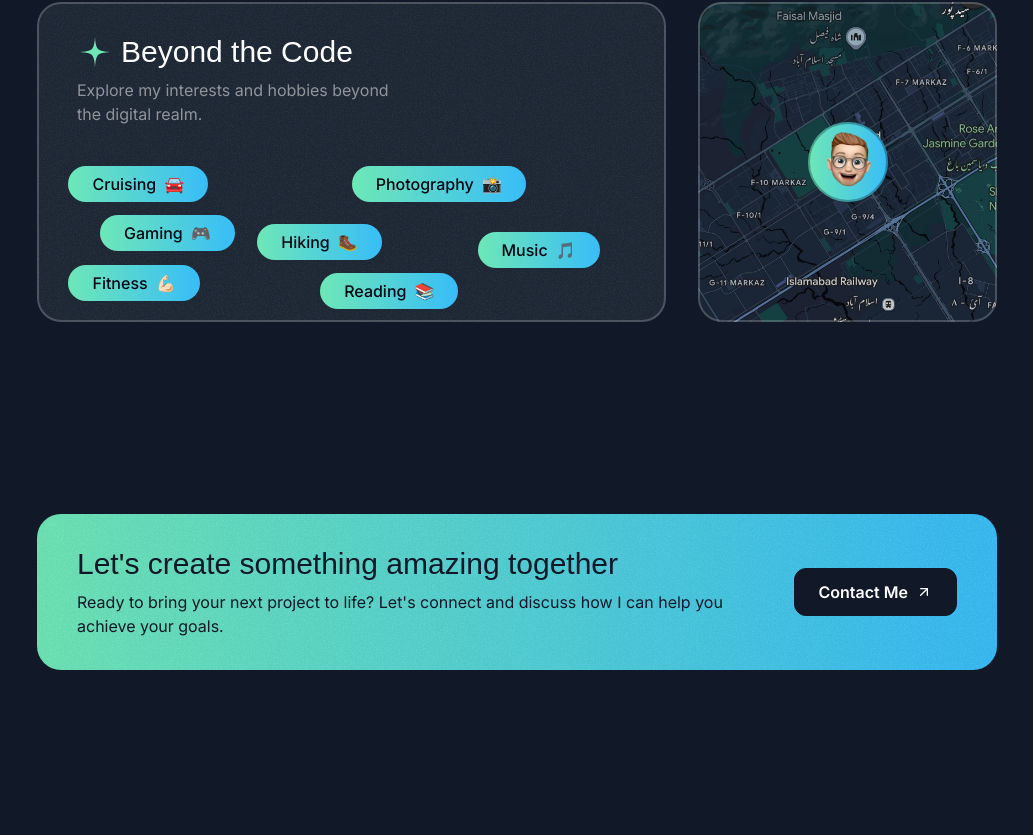
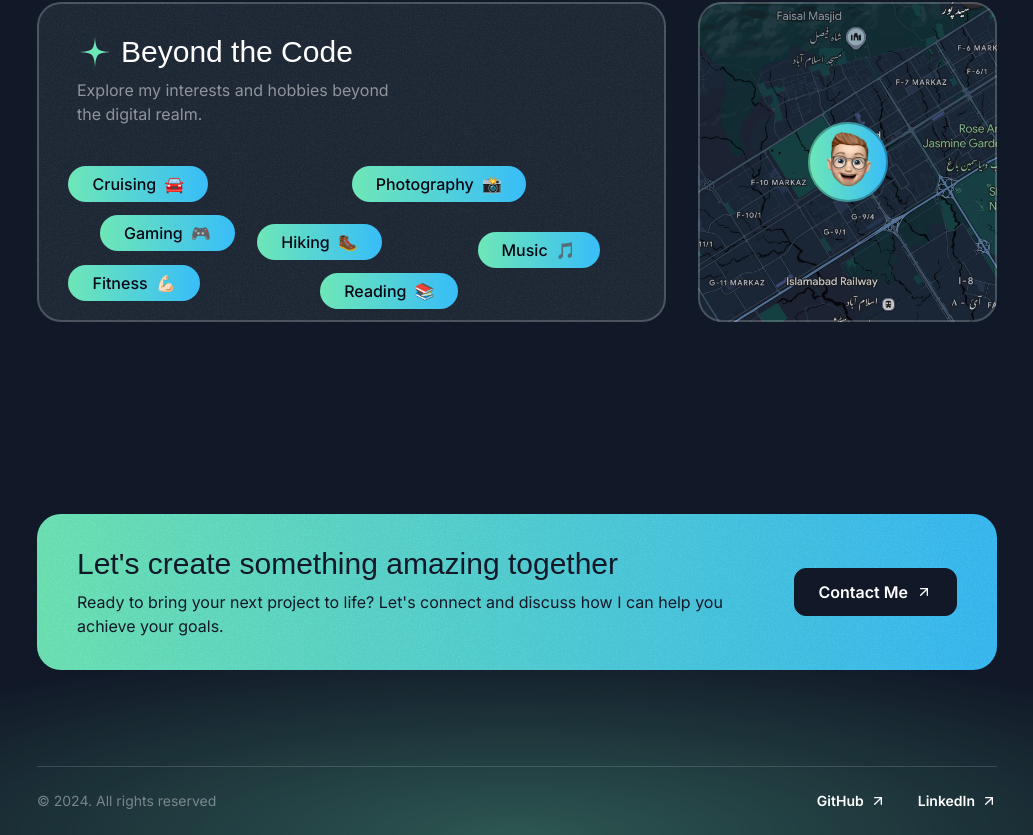
Before and after one commit to ihaseeb8/portfolio, a Next.js app: page / in a window 1280 px wide. Shown: the part 4690-5525 px from the top of the page, without its empty margins (123-1156 px from the left). Before the commit the page ends 5456 px from the top, so only its background shows below. Built offline with nearby package versions, Linux system fonts and the light colour scheme; a web font is replaced by a local one.

Commit message:
Added footer section

```diff
--- a/src/app/page.tsx
+++ b/src/app/page.tsx
@@ -5,6 +5,7 @@
 import { TestimonialsSection } from "@/sections/Testimonials";
 import { AboutSection } from "@/sections/About";
 import { ContactSection } from "@/sections/Contact";
+import { Footer } from "@/sections/Footer";
 
 export default function Home() {
   return (
@@ -16,6 +17,7 @@
       <TestimonialsSection />
       <AboutSection />
       <ContactSection />
+      <Footer />
     </div>
   );
 }
--- a/src/sections/Footer.tsx
+++ b/src/sections/Footer.tsx
@@ -1,3 +1,34 @@
+import ArrowUpRightIcon from '@/assets/icons/arrow-up-right.svg'
+
+const footerLinks = [
+  {
+    title: 'GitHub',
+    href: 'https://github.com/ihaseeb8'
+  },
+  {
+    title: 'LinkedIn',
+    href: 'https://www.linkedin.com/in/ihaseeb8/'
+  }
+]
+
 export const Footer = () => {
-  return <div>Footer Section</div>;
+  return (
+    <footer className='relative overflow-x-clip'>
+      <div className="absolute h-[400px] w-[1600px] bottom-0 left-1/2 -translate-x-1/2 bg-emerald-300/30 -z-10 [mask-image:radial-gradient(50%_50%_at_bottom_center,black,transparent)]"></div>
+
+      <div className="container">
+        <div className='border-t border-white/15 py-6 text-sm flex flex-col md:flex-row md:justify-between items-center gap-8'>
+          <div className='text-white/40'>&copy; 2024. All rights reserved</div>
+          <nav className='flex flex-col items-center gap-8 md:flex-row'>
+            {footerLinks.map(link => (
+              <a href={link.href} key={link.title} className='inline-flex items-center gap-1.5' target="_blank">
+                <span className='font-semibold'>{link.title}</span>
+                <ArrowUpRightIcon className="size-4"/>
+              </a>
+            ))}
+          </nav>
+        </div>
+      </div>
+    </footer>
+  );
 };
```
